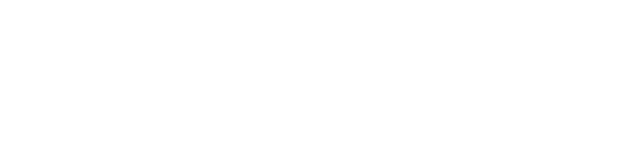
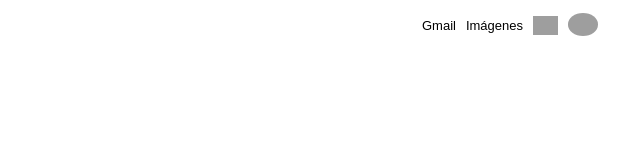
Before and after one commit to chc201627/clonegoogle, a plain HTML site: page index.html in a window 1280 px wide. Shown: the whole page, without its empty margins (640-1280 px from the left). Drawn offline with Linux system fonts and the light colour scheme; grey boxes are pictures that could not be loaded.

Commit message:
Add icon avatar

```diff
--- a/css/main.css
+++ b/css/main.css
@@ -0,0 +1,45 @@
+body{
+    margin: 0;
+    padding: 0;
+    font-size: 13px;
+    font-family: Arial, Helvetica, sans-serif;
+}
+a{
+    text-decoration: none;
+    cursor: pointer;
+}
+
+header{
+    width: 100%;
+    height: 60px;
+}
+header nav{
+    display: flex;
+    justify-content: flex-end;
+}
+
+header nav .nav-right-section{
+    width: 250px;
+    height: auto;
+    display: flex;
+    list-style-type: none;
+    justify-content: center;
+    align-items: center;
+}
+nav .nav-right-section a {
+    margin-right: 10px;
+    color: #000;
+}
+nav .nav-right-section .menu-icon{
+    background-image: url('https://static.thenounproject.com/png/756729-200.png');
+    background-repeat: no-repeat;
+    background-position: center;
+    background-size: contain;
+    width: 25px;
+    height: 25px;
+}
+nav .nav-right-section img{
+    border-radius: 50%;
+    margin-left: 10px;
+    width: 30px;
+}
--- a/index.html
+++ b/index.html
@@ -7,6 +7,25 @@
     <link rel="stylesheet" href="./css/main.css">
 </head>
 <body>
-
+    <header>
+        <nav>
+            <ul class="nav-right-section">
+                <li>
+                    <a href="">Gmail</a>
+                </li>
+                <li>
+                    <a href="">Imágenes</a>
+                </li>
+                <li class="menu-icon">
+                    <a href=""></a>
+                </li>
+                <li>
+                    <a href="">
+                        <img src="https://lh3.googleusercontent.com/-7JHmmJ9UJBE/AAAAAAAAAAI/AAAAAAAAAS4/AAKWJJPxphZdvAjP7qIwFQpNDXY8NTJWOg.CMID/s64-c/photo.jpg" alt="">
+                    </a>
+                </li>
+            </ul>
+        </nav>
+    </header>
 </body>
 </html>
```
